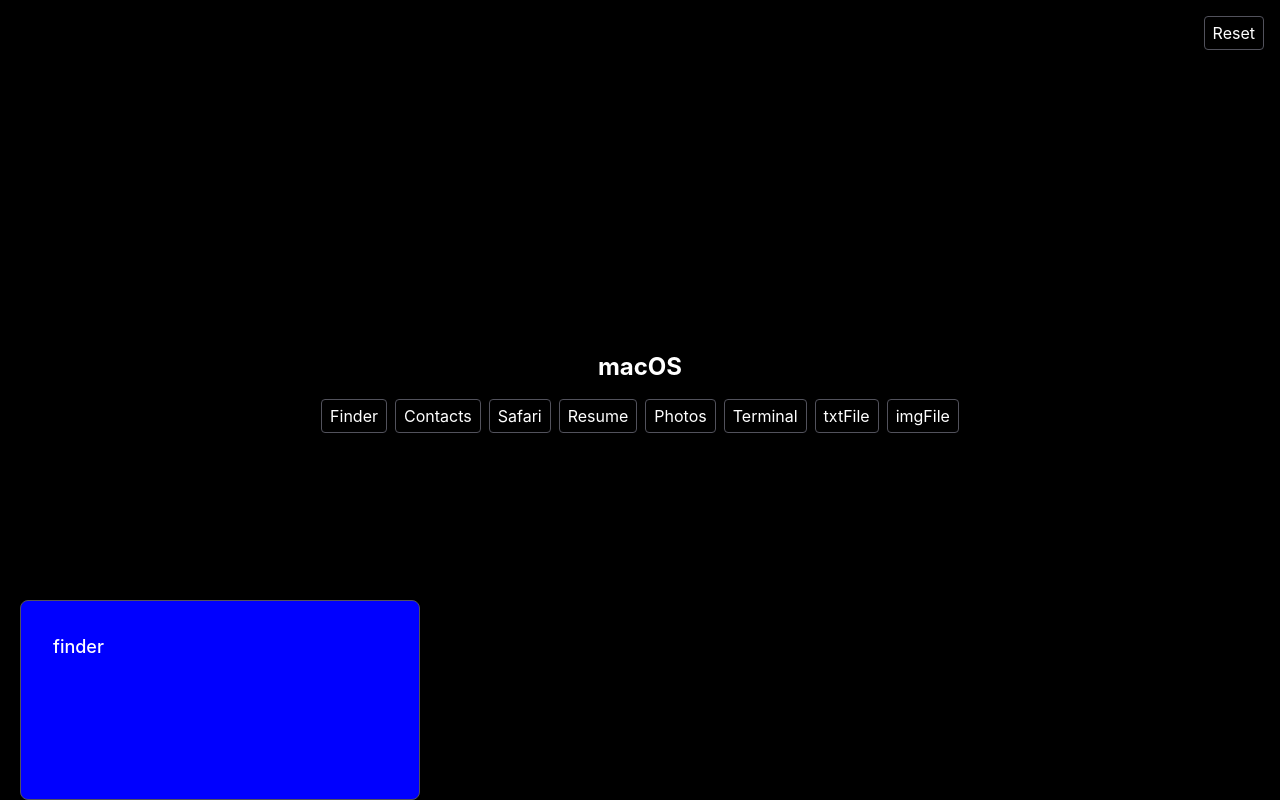
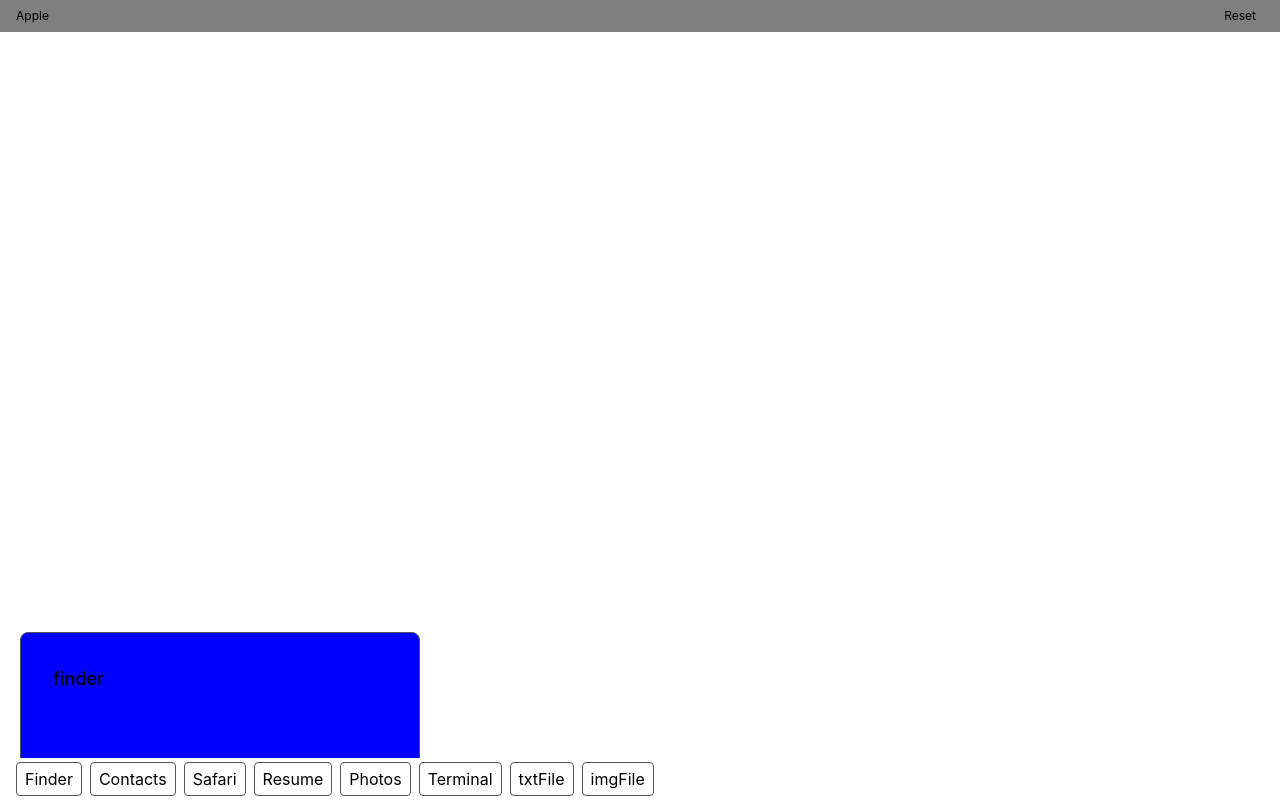
Before and after one commit to huffmanks/macos-web, a React (Vite) app: page / in a window 1280 px wide. Both pictures are taken after a click on the button "Finder". Built offline with nearby package versions, Linux system fonts and the light colour scheme; the HTML template or start-up script is replaced by a standard one.

Commit message:
layout and drag fix

```diff
--- a/src/App.tsx
+++ b/src/App.tsx
@@ -1,33 +1,20 @@
-import { useShallow } from "zustand/shallow";
-
-import { useWindowStore } from "@/lib/store/window";
+import { useRef } from "react";
 
 import Dock from "@/components/desktop/dock";
+import Navbar from "@/components/desktop/navbar";
 import WindowManager from "@/components/window/manager";
 
 export default function App() {
-  const { reset } = useWindowStore(
-    useShallow((state) => ({
-      reset: state.reset,
-    }))
-  );
+  const constraintsRef = useRef<HTMLDivElement | null>(null);
 
   return (
     <>
-      <div className="relative h-screen w-screen bg-black text-white">
-        <div className="flex h-full w-full flex-col items-center justify-center gap-4">
-          <h1 className="text-2xl font-bold">macOS</h1>
-          <button
-            className="absolute top-4 right-4 z-999999 rounded-sm border border-zinc-600 px-2 py-1"
-            onClick={() => reset()}>
-            Reset
-          </button>
-          <Dock />
-        </div>
-
-        <div className="pointer-events-none absolute inset-0">
-          <WindowManager />
-        </div>
+      <div className="grid h-screen w-screen grid-rows-[auto_1fr_auto] overflow-hidden">
+        <Navbar />
+        <main ref={constraintsRef} className="relative size-full overflow-hidden">
+          <WindowManager constraintsRef={constraintsRef} />
+        </main>
+        <Dock />
       </div>
     </>
   );
--- a/src/components/desktop/dock.tsx
+++ b/src/components/desktop/dock.tsx
@@ -5,20 +5,24 @@
 import type { WindowKey } from "@/types";
 
 export default function Dock() {
-  const { openWindow } = useWindowStore(
+  const { windows, openWindow } = useWindowStore(
     useShallow((state) => ({
+      windows: state.windows,
       openWindow: state.openWindow,
     }))
   );
 
   return (
-    <div className="mb-4 flex items-center gap-2">
+    <div className="flex items-center gap-2 px-4 py-1">
       {Object.entries(WINDOWS_DATA).map(([key, data]) => {
         const windowKey = key as WindowKey;
+
+        const isDisabled = windows[windowKey].isOpen;
 
         return (
           <button
             key={windowKey}
+            disabled={isDisabled}
             className="rounded-sm border border-zinc-600 px-2 py-1"
             onClick={() => openWindow(windowKey, data)}>
             {data.name}
--- /dev/null
+++ b/src/components/desktop/navbar.tsx
@@ -0,0 +1,24 @@
+import { useShallow } from "zustand/shallow";
+
+import { useWindowStore } from "@/lib/store/window";
+
+export default function Navbar() {
+  const { reset } = useWindowStore(
+    useShallow((state) => ({
+      reset: state.reset,
+    }))
+  );
+
+  return (
+    <nav className="bg-black/50 px-4 py-1 text-xs">
+      <div className="flex items-center justify-between gap-4">
+        <div>Apple</div>
+        <div>
+          <button className="rounded-sm px-2 py-1" onClick={() => reset()}>
+            Reset
+          </button>
+        </div>
+      </div>
+    </nav>
+  );
+}
--- a/src/components/window/index.tsx
+++ b/src/components/window/index.tsx
@@ -1,14 +1,16 @@
-import { useRef } from "react";
-
 import { motion } from "motion/react";
 import { useShallow } from "zustand/shallow";
 
 import { useWindowStore } from "@/lib/store/window";
 import type { WindowData, WindowKey } from "@/types";
 
-export default function Window({ windowKey }: { windowKey: WindowKey }) {
-  const constraintsRef = useRef(null);
-
+export default function Window({
+  windowKey,
+  constraintsRef,
+}: {
+  windowKey: WindowKey;
+  constraintsRef: React.RefObject<HTMLElement | null>;
+}) {
   const { windows, focusWindow, updatePosition } = useWindowStore(
     useShallow((state) => ({
       windows: state.windows,
@@ -24,13 +26,23 @@
   }
 
   return (
-    <div ref={constraintsRef} className="pointer-events-none fixed inset-0">
+    <>
       <motion.div
-        initial={{ x: data.position.x, y: data.position.y }}
-        animate={{ x: data.position.x, y: data.position.y }}
+        data-window={windowKey}
+        initial={{ opacity: 0, x: data.position.x, y: data.position.y }}
+        animate={{ opacity: 1, x: data.position.x, y: data.position.y }}
+        transition={{
+          opacity: { duration: 0.25 },
+          x: { duration: 0 },
+          y: { duration: 0 },
+        }}
         drag
         dragConstraints={constraintsRef}
         dragMomentum={false}
+        onDragStart={(e) => {
+          e.stopPropagation();
+          focusWindow(windowKey);
+        }}
         onDragEnd={(_, info) => {
           updatePosition(
             windowKey,
@@ -56,6 +68,6 @@
           <h2 className="text-lg font-medium">{windowKey}</h2>
         </div>
       </motion.div>
-    </div>
+    </>
   );
 }
--- a/src/components/window/manager.tsx
+++ b/src/components/window/manager.tsx
@@ -3,7 +3,11 @@
 
 import Window from "@/components/window";
 
-export default function WindowManager() {
+export default function WindowManager({
+  constraintsRef,
+}: {
+  constraintsRef: React.RefObject<HTMLElement | null>;
+}) {
   const windows = useWindowStore((state) => state.windows);
 
   return (
@@ -14,7 +18,7 @@
 
         if (!state.isOpen) return null;
 
-        return <Window key={windowData.id} windowKey={windowKey} />;
+        return <Window key={windowData.id} windowKey={windowKey} constraintsRef={constraintsRef} />;
       })}
     </>
   );
```
